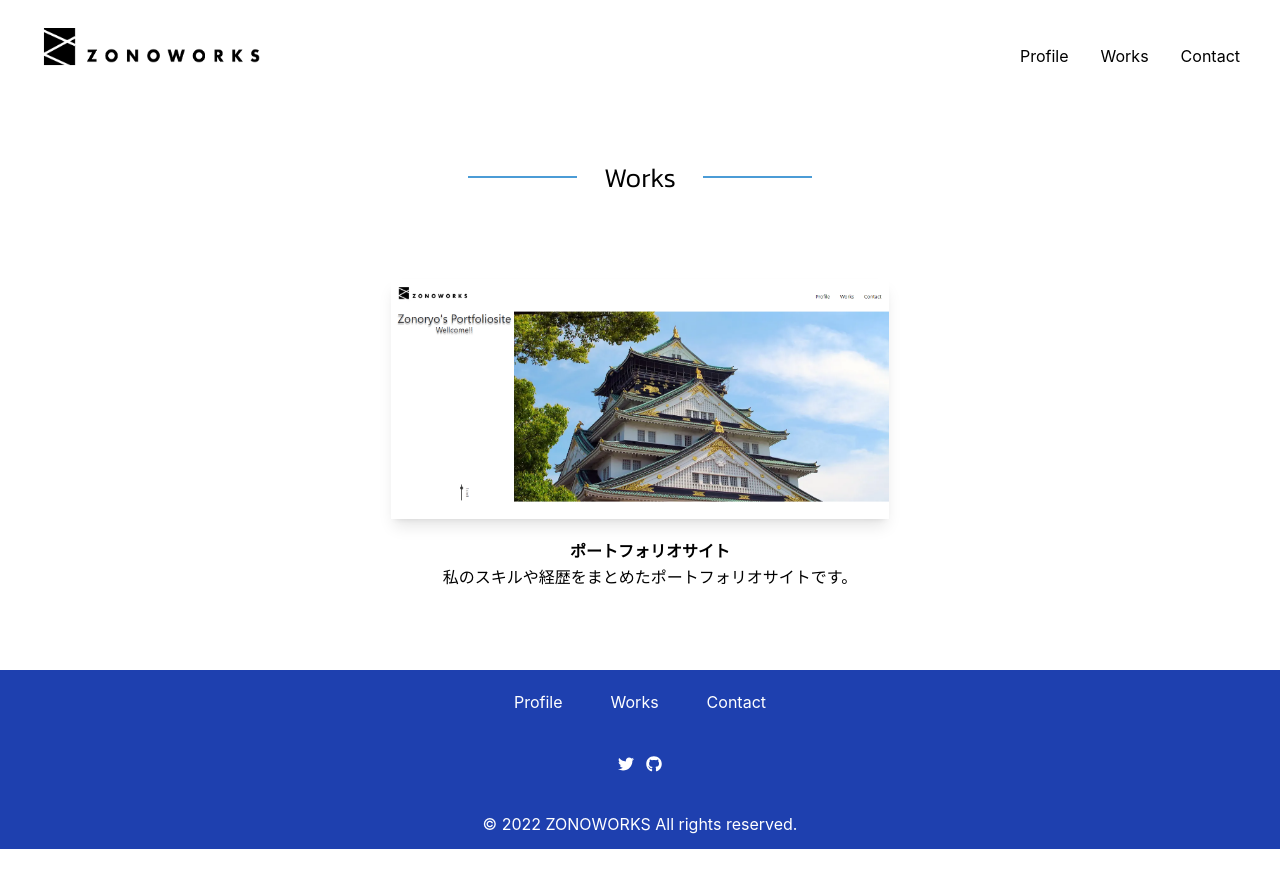
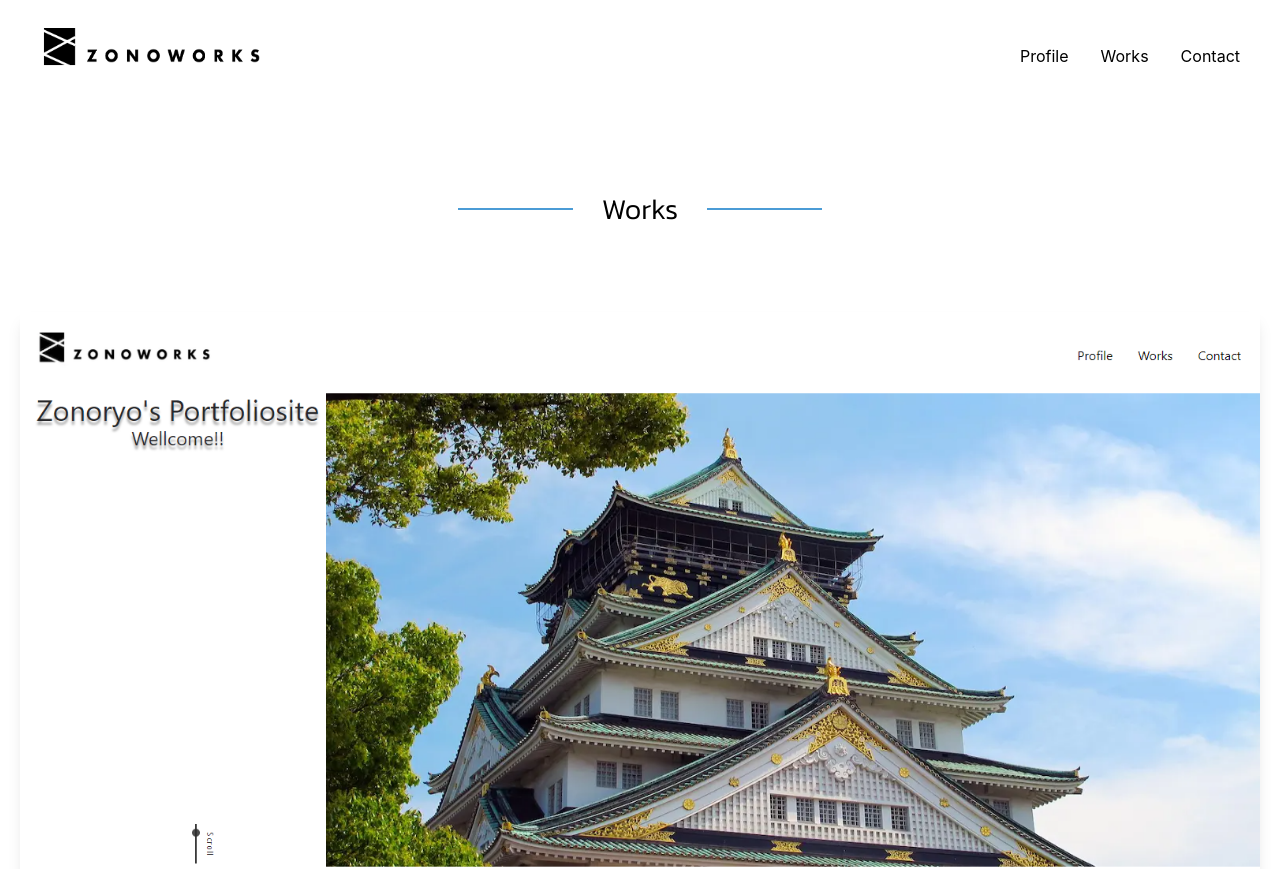
Before and after one commit to zonoryo17/ZONOWORKS, a Next.js app: page /posts/Works in a window 1280 px wide. Shown: the top 869 px of the page. Built offline with nearby package versions, Linux system fonts and the light colour scheme; a web font is replaced by a local one.

Commit message:
3rd deploy

```diff
--- a/components/layout.module.css
+++ b/components/layout.module.css
@@ -1,5 +1,5 @@
 .h1Text {
-  font-size: 1.3rem;
+  font-size: 1.4rem;
   font-family: 'Kanit', sans-serif;
   text-align: center;
   margin-top:50px;
@@ -11,7 +11,7 @@
 }
 @media (min-width: 768px) {
   .h1Text {
-    font-size: 1.7rem;
+    font-size: 1.8rem;
   }}
 
 .h1Text:before, .h1Text:after {
--- a/pages/posts/Works.jsx
+++ b/pages/posts/Works.jsx
@@ -13,18 +13,18 @@ const Works = () => {
         <link rel="icon" href="/favicon.ico" />
       </Head>
       <Layout>
-        <div>
+        <div className="mt-20">
           <h1 className={layoutStyles.h1Text}>Works</h1>
-          <div className="flex flex-wrap flex-col items-center mb-20 mt-10 md:mt-20 text-center space-x-5">
-            <div>
+          <div className="flex flex-wrap flex-col items-center mb-20 mt-20 md:mt-20 text-center space-x-5">
+            <div className="mx-5">
               <Link href="/posts/PortforioSite">
-                <img src="/images/zonoworksImg.jpg" alt="works01の画像" className="max-w-screen-sm max-h-60 mb-5 shadow-lg transition-all duration-300 cursor-pointer hover:translate-x-1 hover:translate-y-1 hover:shadow-none  hover:duration-300" />
+                <img src="/images/zonoworksImg.jpg" alt="works01の画像" className="mb-5 shadow-lg transition-all duration-300 cursor-pointer hover:translate-x-1 hover:translate-y-1 hover:shadow-none  hover:duration-300" />
               </Link>
             </div>
             <Link href="/posts/PortforioSite">
-              <a className="font-bold">ポートフォリオサイト</a>
+              <a className="font-bold mb-5 md:mb-10 mt-5 md:mt-10">ポートフォリオサイト</a>
             </Link>
-            <p>私のスキルや経歴をまとめたポートフォリオサイトです。</p>
+            <p className="mt-5 md:mt-0 mb-5 pr-5">私のスキルや経歴をまとめたポートフォリオサイトです。</p>
           </div>
         </div>
       </Layout>
--- a/tsconfig.json
+++ b/tsconfig.json
@@ -16,7 +16,7 @@
     "module": "esnext",
     "isolatedModules": true,
     "jsx": "preserve",
-    "resolveJsonModule": false
+    "resolveJsonModule": true
   },
   "include": [
     "next-env.d.ts",
```
Also changed, not shown: components/layout.js (indentation only).
